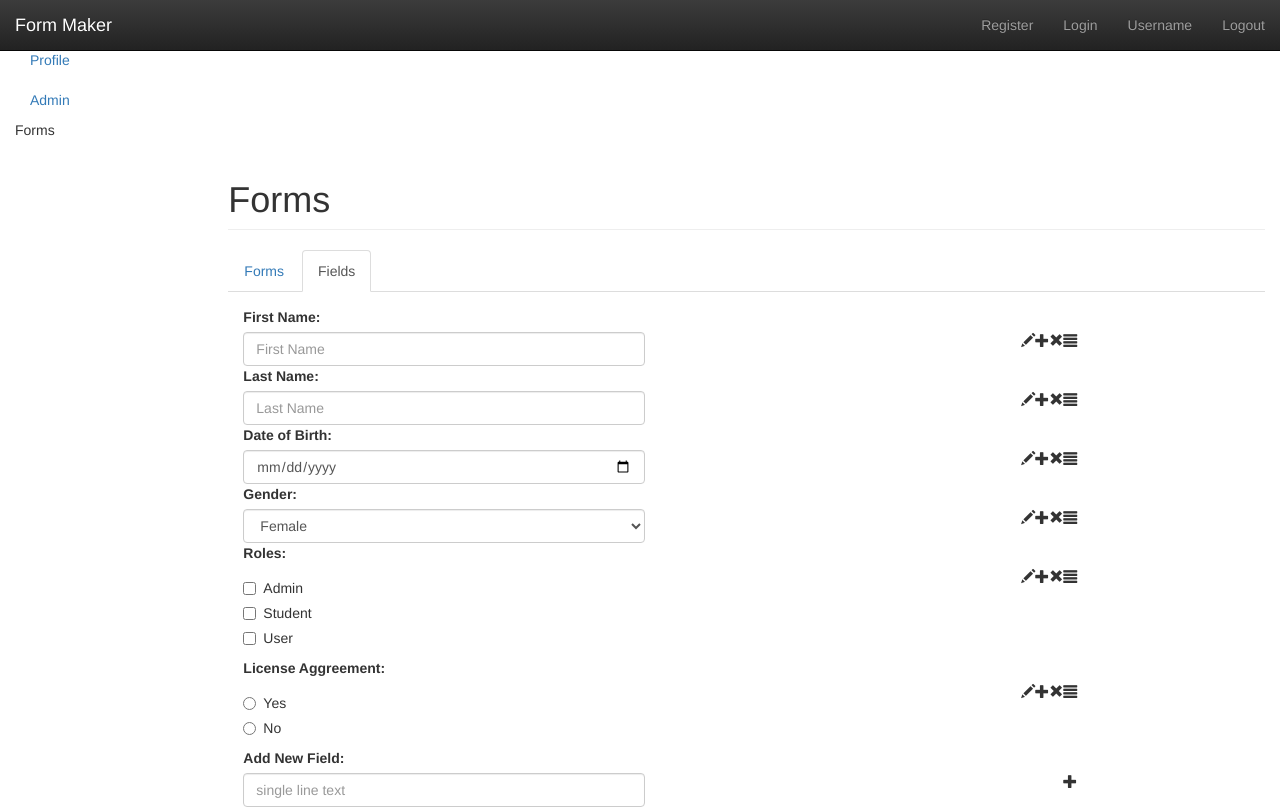
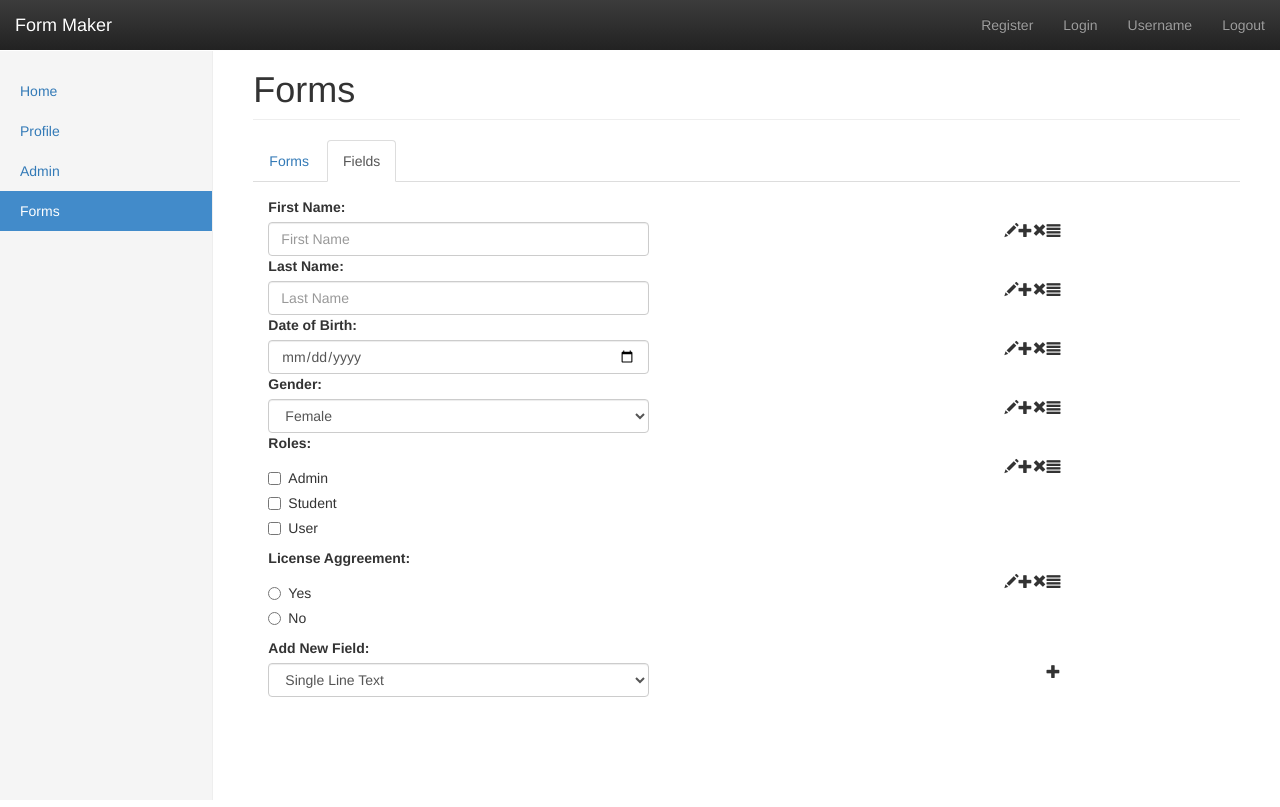
Before and after one commit to mengxichen/WebDevSpring2016, a website: page public/assignment/form-fields.html in a window 1280 px wide. Drawn offline with nearby package versions, Linux system fonts and the light colour scheme.

Commit message:
Assignment1 add css

```diff
--- /dev/null
+++ b/public/assignment/css/dashboard.css
@@ -0,0 +1,105 @@
+/*
+ * Base structure
+ */
+
+/* Move down content because we have a fixed navbar that is 50px tall */
+body {
+  padding-top: 50px;
+}
+
+
+/*
+ * Global add-ons
+ */
+
+.sub-header {
+  padding-bottom: 10px;
+  border-bottom: 1px solid #eee;
+}
+
+/*
+ * Top navigation
+ * Hide default border to remove 1px line.
+ */
+.navbar-fixed-top {
+  border: 0;
+}
+
+/*
+ * Sidebar
+ */
+
+/* Hide for mobile, show later */
+.sidebar {
+  display: none;
+}
+@media (min-width: 768px) {
+  .sidebar {
+    position: fixed;
+    top: 51px;
+    bottom: 0;
+    left: 0;
+    z-index: 1000;
+    display: block;
+    padding: 20px;
+    overflow-x: hidden;
+    overflow-y: auto; /* Scrollable contents if viewport is shorter than content. */
+    background-color: #f5f5f5;
+    border-right: 1px solid #eee;
+  }
+}
+
+/* Sidebar navigation */
+.nav-sidebar {
+  margin-right: -21px; /* 20px padding + 1px border */
+  margin-bottom: 20px;
+  margin-left: -20px;
+}
+.nav-sidebar > li > a {
+  padding-right: 20px;
+  padding-left: 20px;
+}
+.nav-sidebar > .active > a,
+.nav-sidebar > .active > a:hover,
+.nav-sidebar > .active > a:focus {
+  color: #fff;
+  background-color: #428bca;
+}
+
+
+/*
+ * Main content
+ */
+
+.main {
+  padding: 20px;
+}
+@media (min-width: 768px) {
+  .main {
+    padding-right: 40px;
+    padding-left: 40px;
+  }
+}
+.main .page-header {
+  margin-top: 0;
+}
+
+
+/*
+ * Placeholder dashboard ideas
+ */
+
+.placeholders {
+  margin-bottom: 30px;
+  text-align: center;
+}
+.placeholders h4 {
+  margin-bottom: 0;
+}
+.placeholder {
+  margin-bottom: 20px;
+}
+.placeholder img {
+  display: inline-block;
+  border-radius: 50%;
+}
--- a/public/assignment/form-fields.html
+++ b/public/assignment/form-fields.html
@@ -17,6 +17,9 @@
     <!-- Optional theme -->
     <link rel="stylesheet" href="https://maxcdn.bootstrapcdn.com/bootstrap/3.3.6/css/bootstrap-theme.min.css" integrity="sha384-fLW2N01lMqjakBkx3l/M9EahuwpSfeNvV63J5ezn3uZzapT0u7EYsXMjQV+0En5r" crossorigin="anonymous">
 
+    <!-- Custom styles for this template -->
+    <link href="css/dashboard.css" rel="stylesheet">
+
     <!-- Latest compiled and minified JavaScript -->
     <script src="https://maxcdn.bootstrapcdn.com/bootstrap/3.3.6/js/bootstrap.min.js" integrity="sha384-0mSbJDEHialfmuBBQP6A4Qrprq5OVfW37PRR3j5ELqxss1yVqOtnepnHVP9aJ7xS" crossorigin="anonymous"></script>
 </head>
@@ -33,7 +36,7 @@
                 <li><a href="register.html">Register</a></li>
                 <li><a href="login.html">Login</a></li>
                 <li><a href="profile.html">Username</a></li>
-                <li><a href="#">Logout</a></li>
+                <li><a href="home.html">Logout</a></li>
             </ul>
         </div>
     </div>
@@ -46,7 +49,7 @@
                 <li><a href="home.html">Home</a></li>
                 <li><a href="profile.html">Profile</a></li>
                 <li><a href="admin.html">Admin</a></li>
-                <li class="active">Forms</span></a></li>
+                <li class="active"><a href="form-fields.html">Forms<span class="sr-only">(current)</span></a></li>
             </ul>
         </div>
         <div class="col-sm-9 col-sm-offset-2 col-md-10 col-md-offset-2 main">
@@ -140,7 +143,14 @@
                         <label class = "control-label col-md-10" for="newField">Add New Field:</label>
 
                         <div class="col-md-5">
-                            <input type="text" class = "form-control" placeholder="single line text">
+                            <select class="form-control" id="newField">
+                                <option>Single Line Text</option>
+                                <option>Date</option>
+                                <option>Dropdown</option>
+                                <option>Checkboxes</option>
+                                <option>Radio buttons</option>
+                                <option>Paragraph Text Field</option>
+                            </select>
                         </div>
                         <ul class = "col-md-5">
                             <li class="glyphicon glyphicon-plus pull-right" aria-hidden="true"></li>
```
Also changed, not shown: public/assignment/_index.html (+1 -1 lines), public/assignment/admin.html (+4 -1 lines), public/assignment/forms.html (+5 -2 lines), public/assignment/home.html (+7 -5 lines), public/assignment/login.html (+3 -0 lines), public/assignment/profile.html (+3 -0 lines), public/assignment/register.html (+3 -0 lines).
